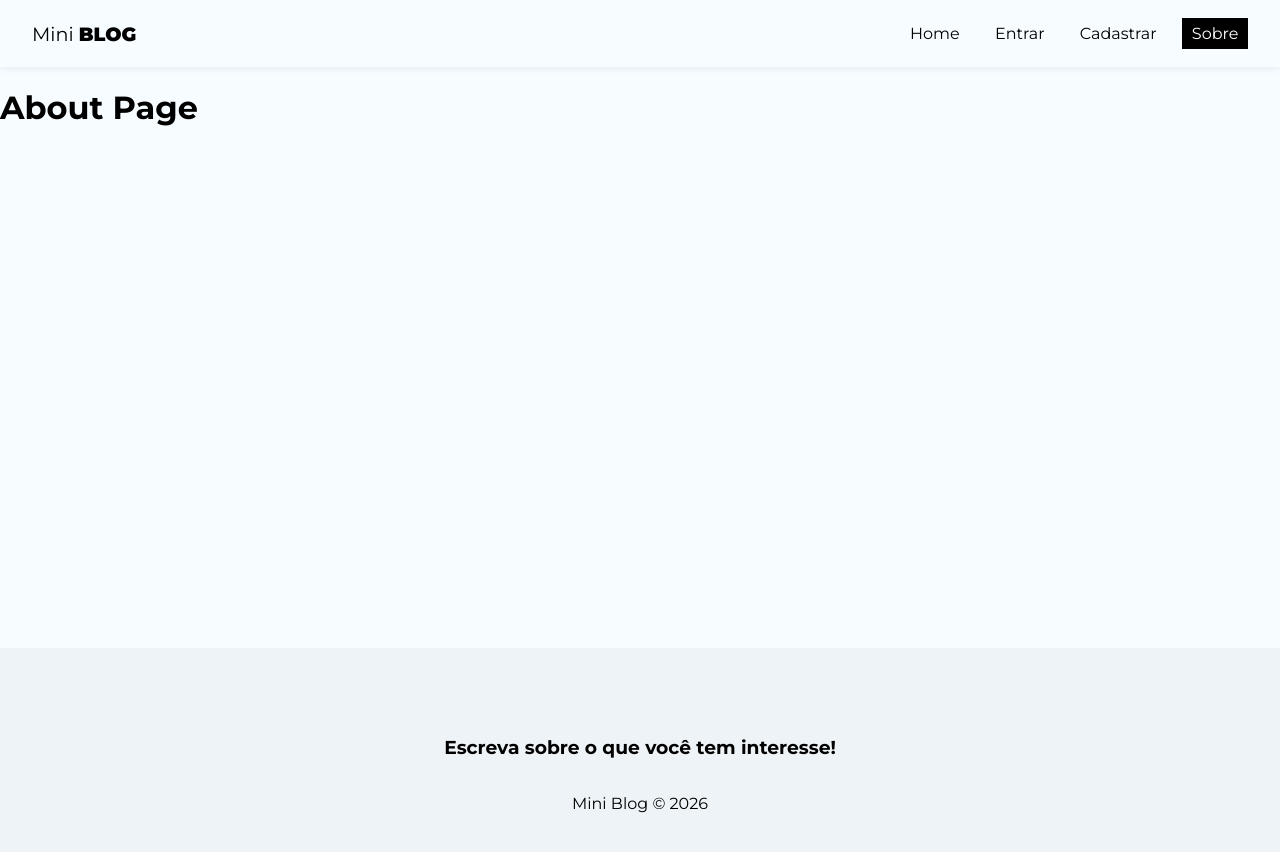
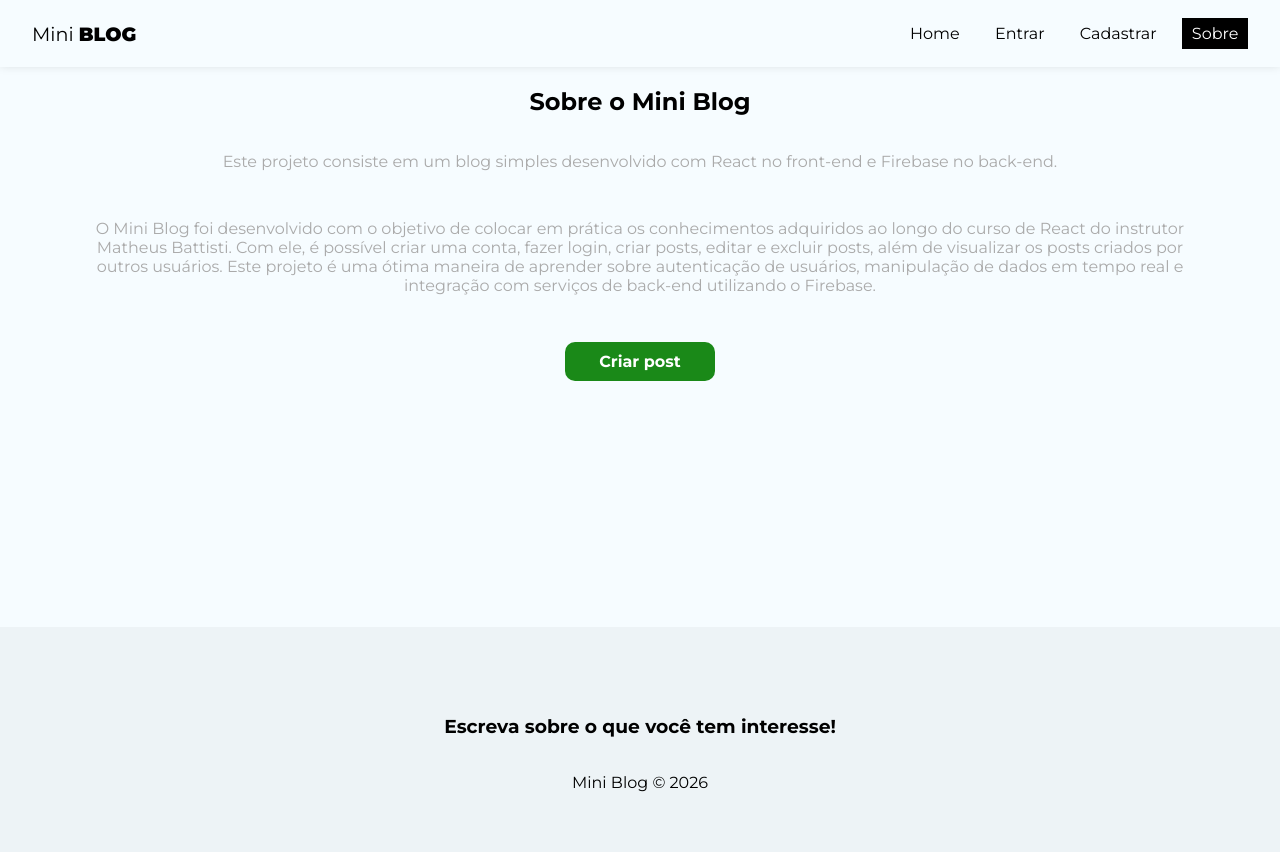
Before and after one commit to IgorJMV/miniblog_react, a React (Create React App) app: page /about in a window 1280 px wide. Shown: the top 852 px of the page. Built offline with nearby package versions, Linux system fonts and the light colour scheme; no server answers.

Commit message:
feat: implement route protection and create About page

```diff
--- a/src/App.js
+++ b/src/App.js
@@ -46,10 +46,10 @@ function App() {
             <Routes>
               <Route path="/" element={<Home />} />
               <Route path="/about" element={<About />} />
-              <Route path="/login" element={<Login />} />
-              <Route path="/register" element={<Register />} />
-              <Route path='posts/create' element={<CreatePost />} />
-              <Route path='dashboard' element={<Dashboard />} />
+              <Route path="/login" element={!user ? <Login /> : <Navigate to="/" />} />
+              <Route path="/register" element={!user ? <Register /> : <Navigate to="/" />} />
+              <Route path='posts/create' element={user ? <CreatePost /> : <Navigate to="/login" />} />
+              <Route path='dashboard' element={user ? <Dashboard /> : <Navigate to="/login" />} />
             </Routes>
           </div>
           <Footer />
--- a/src/pages/About/About.js
+++ b/src/pages/About/About.js
@@ -1,10 +1,18 @@
 //CSS Modules
 import styles from './About.module.css';
 
+import {Link} from 'react-router-dom';
+
 const About = () => {
   return (
-    <div>
-      <h1>About Page</h1>
+    <div className={styles.about}>
+      <h2>Sobre o Mini <span>Blog</span> </h2>
+      <p>Este projeto consiste em um blog simples desenvolvido com React no front-end e Firebase no back-end.
+      </p>
+      <p>O Mini Blog foi desenvolvido com o objetivo de colocar em prática os conhecimentos adquiridos ao longo do curso de React do instrutor Matheus Battisti.
+      Com ele, é possível criar uma conta, fazer login, criar posts, editar e excluir posts, além de visualizar os posts criados por outros usuários.
+      Este projeto é uma ótima maneira de aprender sobre autenticação de usuários, manipulação de dados em tempo real e integração com serviços de back-end utilizando o Firebase.</p>
+      <Link to='/posts/create' className='btn'>Criar post</Link>
     </div>
   )
 }
--- a/src/pages/About/About.module.css
+++ b/src/pages/About/About.module.css
@@ -0,0 +1,19 @@
+.about {
+    text-align: center;
+    display: flex;
+    flex-direction: column;
+    align-items: center;
+}
+
+.about p {
+    color: #aaa;
+    margin-bottom: 2em;
+    padding-left: 5em;
+    padding-right: 5em;
+}
+
+.about a {
+    display: block;
+    margin-top: 15px;
+    padding: 10px 15px;
+}
```
